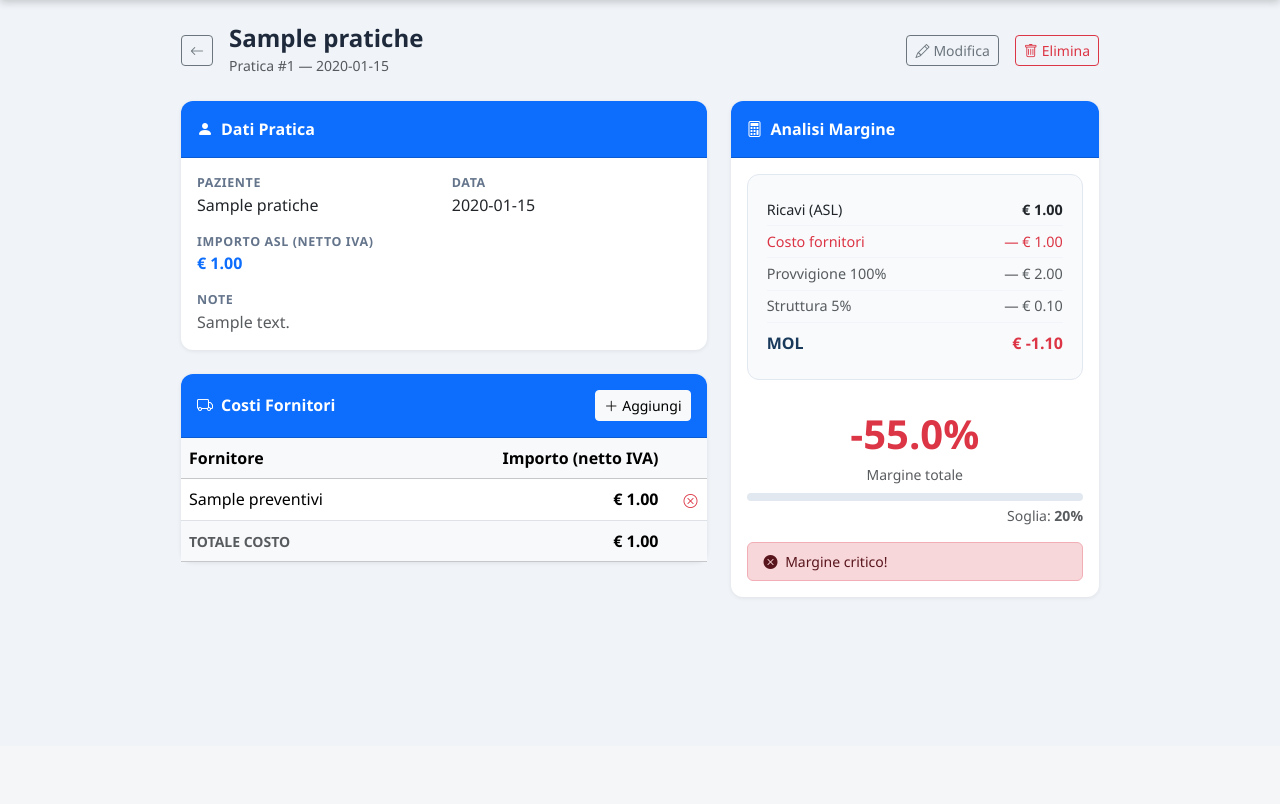
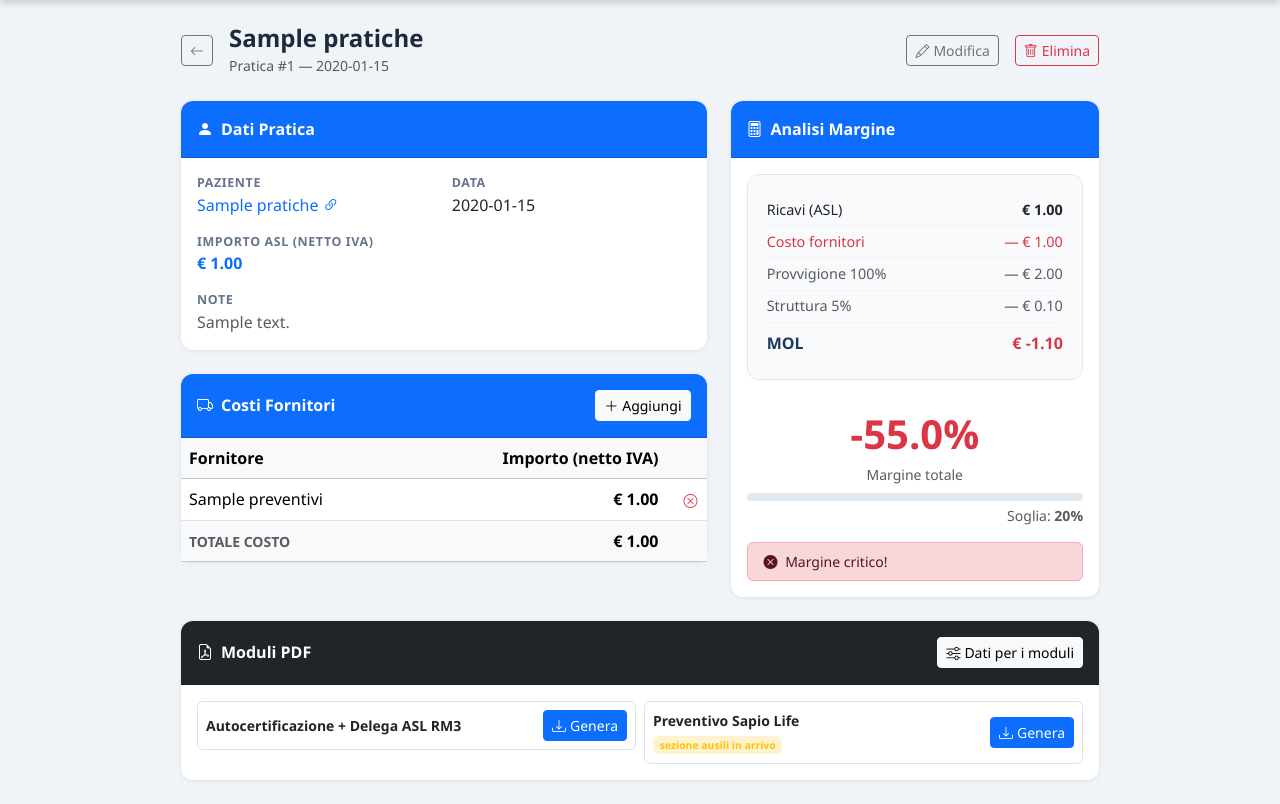
Before and after one commit to mattiamarsili-dot/gestionale-marginalita, a Flask app: page /pratica/1 in a window 1280 px wide. Shown: the part 54-858 px from the top of the page. Before the commit the page ends 652 px from the top, so only its background shows below. Run offline with Flask 3, Linux system fonts and the light colour scheme; tables that the repository leaves empty hold one stand-in row (values such as "Sample post"); some libraries are stand-ins or nearby versions.

Commit message:
feat: compilazione moduli PDF (Fase 2)
- pdf_filler.py: PDF_TEMPLATES, build_field_map, compila_pdf con pypdf
  (NeedAppearances per il rendering nei viewer), nome_file_consigliato
- modulo autocert-asl-rm3 completo (23/23 campi: autocertificazione + delega RM3)
  e preventivo-sapio (sezione anagrafica; righe ausili in Fase 3)
- colonne pratica per i moduli (numero_pratica, ausilio, asl_destinataria,
  medico_struttura, diagnosi, sign_terapeutico) su schema dual + migrazione
- route /pratica/<id>/modulo/<template_id> per generare e scaricare il PDF
- sezione "Moduli PDF" nel dettaglio pratica con quick-edit dati clinici;
  indicatore cliente collegato + avviso se la pratica non è in anagrafica

Testato: autocert generato via funzione e via HTTP, 23/23 campi compilati.

Co-Authored-By: Claude Opus 4.8 <noreply@anthropic.com>

```diff
--- a/app.py
+++ b/app.py
@@ -4,7 +4,7 @@ import os
 from datetime import datetime, date
 from flask import (
     Flask, render_template, request, redirect,
-    url_for, jsonify, session,
+    url_for, jsonify, session, Response,
 )
 from werkzeug.utils import secure_filename
 
@@ -21,6 +21,7 @@ from database import (
 )
 from pdf_extractor import estrai_totale_pdf
 from drive_sync import drive_configurato
+from pdf_filler import PDF_TEMPLATES, compila_pdf, nome_file_consigliato
 
 # ── Periodi predefiniti ────────────────────────────────────────────────────────
 
@@ -263,16 +264,27 @@ def dettaglio_pratica(pratica_id):
         cur.execute(f"SELECT * FROM preventivi WHERE pratica_id = {_PH}", (pratica_id,))
         preventivi = cur.fetchall()
 
+        cliente = None
+        if pratica["cliente_id"]:
+            cur.execute(f"SELECT * FROM clienti WHERE id = {_PH}", (pratica["cliente_id"],))
+            cliente = cur.fetchone()
+
     costo_totale = sum(p["importo"] for p in preventivi)
     margine = calcola_margine(
         pratica["importo_asl"], costo_totale, pratica["provvigione_pct"],
         pratica["importo_privato"] or 0
     )
+    # Moduli PDF: ordinati, con etichetta e stato
+    moduli = [
+        {"id": tid, **meta} for tid, meta in PDF_TEMPLATES.items()
+    ]
     return render_template(
         "dettaglio_pratica.html",
         pratica=pratica,
+        cliente=cliente,
         preventivi=preventivi,
         margine=margine,
+        moduli=moduli,
         soglia_ok=MARGINE_SOGLIA_OK,
         soglia_warn=MARGINE_SOGLIA_WARN,
     )
@@ -613,6 +625,68 @@ def api_config():
     })
 
 
+# ── Dati per i moduli (campi clinici della pratica) ───────────────────────────
+
+_PRATICA_MODULO_FIELDS = [
+    "numero_pratica", "ausilio", "asl_destinataria", "medico_struttura",
+    "diagnosi", "sign_terapeutico",
+]
+
+
+@app.route("/pratica/<int:pratica_id>/dati-moduli", methods=["POST"])
+def aggiorna_dati_moduli(pratica_id):
+    valori = [(request.form.get(c) or "").strip() for c in _PRATICA_MODULO_FIELDS]
+    set_clause = ", ".join(f"{c} = {_PH}" for c in _PRATICA_MODULO_FIELDS)
+    with get_db() as conn:
+        cur = conn.cursor()
+        cur.execute(
+            f"UPDATE pratiche SET {set_clause} WHERE id = {_PH}",
+            tuple(valori) + (pratica_id,),
+        )
+    return redirect(url_for("dettaglio_pratica", pratica_id=pratica_id) + "#moduli")
+
+
+# ── Generazione modulo PDF ────────────────────────────────────────────────────
+
+@app.route("/pratica/<int:pratica_id>/modulo/<template_id>")
+def genera_modulo(pratica_id, template_id):
+    if template_id not in PDF_TEMPLATES:
+        return "Modulo non disponibile", 404
+
+    with get_db() as conn:
+        cur = conn.cursor()
+        cur.execute(f"SELECT * FROM pratiche WHERE id = {_PH}", (pratica_id,))
+        pratica = cur.fetchone()
+        if not pratica:
+            return "Pratica non trovata", 404
+        cliente = None
+        if pratica["cliente_id"]:
+            cur.execute(f"SELECT * FROM clienti WHERE id = {_PH}", (pratica["cliente_id"],))
+            cliente = cur.fetchone()
+
+    pratica_d = dict(pratica)
+    cliente_d = dict(cliente) if cliente else None
+
+    if PDF_TEMPLATES[template_id].get("richiede_cliente") and not cliente_d:
+        # Senza cliente collegato non c'è anagrafica da inserire nel modulo
+        return redirect(url_for("dettaglio_pratica", pratica_id=pratica_id) + "#moduli")
+
+    try:
+        pdf_bytes = compila_pdf(template_id, pratica_d, cliente_d)
+    except Exception as e:
+        import sys, traceback
+        print("ERRORE GENERAZIONE PDF:", e, file=sys.stderr)
+        traceback.print_exc(file=sys.stderr)
+        return f"Errore nella generazione del modulo: {e}", 500
+
+    filename = nome_file_consigliato(template_id, pratica_d, cliente_d)
+    return Response(
+        pdf_bytes,
+        mimetype="application/pdf",
+        headers={"Content-Disposition": f'attachment; filename="{filename}"'},
+    )
+
+
 # ── Anagrafica clienti ────────────────────────────────────────────────────────
 
 # Campi del modello cliente scrivibili da form (esclusi id e creato_il).
--- a/database.py
+++ b/database.py
@@ -86,6 +86,12 @@ _SQLITE_SCHEMA = """
         note             TEXT,
         fatturata        INTEGER NOT NULL DEFAULT 0,
         data_fatturazione DATE,
+        numero_pratica   TEXT,
+        ausilio          TEXT,
+        asl_destinataria TEXT,
+        medico_struttura TEXT,
+        diagnosi         TEXT,
+        sign_terapeutico TEXT,
         creato_il        TIMESTAMP DEFAULT CURRENT_TIMESTAMP,
         FOREIGN KEY (cliente_id) REFERENCES clienti(id)
     );
@@ -141,6 +147,12 @@ _POSTGRES_SCHEMA = """
         note             TEXT,
         fatturata        BOOLEAN NOT NULL DEFAULT FALSE,
         data_fatturazione DATE,
+        numero_pratica   TEXT,
+        ausilio          TEXT,
+        asl_destinataria TEXT,
+        medico_struttura TEXT,
+        diagnosi         TEXT,
+        sign_terapeutico TEXT,
         creato_il        TIMESTAMPTZ DEFAULT NOW()
     );
 
@@ -195,6 +207,11 @@ def migrate_db():
             cur.execute(
                 "ALTER TABLE pratiche ADD COLUMN IF NOT EXISTS cliente_id INTEGER REFERENCES clienti(id)"
             )
+            for col in [
+                "numero_pratica TEXT", "ausilio TEXT", "asl_destinataria TEXT",
+                "medico_struttura TEXT", "diagnosi TEXT", "sign_terapeutico TEXT",
+            ]:
+                cur.execute(f"ALTER TABLE pratiche ADD COLUMN IF NOT EXISTS {col}")
         else:
             for ddl in [
                 "ALTER TABLE preventivi ADD COLUMN drive_file_id TEXT",
@@ -203,6 +220,12 @@ def migrate_db():
                 "ALTER TABLE pratiche ADD COLUMN data_fatturazione DATE",
                 "ALTER TABLE pratiche ADD COLUMN importo_privato REAL NOT NULL DEFAULT 0",
                 "ALTER TABLE pratiche ADD COLUMN cliente_id INTEGER REFERENCES clienti(id)",
+                "ALTER TABLE pratiche ADD COLUMN numero_pratica TEXT",
+                "ALTER TABLE pratiche ADD COLUMN ausilio TEXT",
+                "ALTER TABLE pratiche ADD COLUMN asl_destinataria TEXT",
+                "ALTER TABLE pratiche ADD COLUMN medico_struttura TEXT",
+                "ALTER TABLE pratiche ADD COLUMN diagnosi TEXT",
+                "ALTER TABLE pratiche ADD COLUMN sign_terapeutico TEXT",
             ]:
                 try:
                     cur.execute(ddl)
--- a/templates/dettaglio_pratica.html
+++ b/templates/dettaglio_pratica.html
@@ -35,7 +35,16 @@
             <div class="row g-3">
               <div class="col-6">
                 <div class="dettaglio-label">Paziente</div>
-                <div class="dettaglio-val">{{ pratica.nome_paziente }}</div>
+                <div class="dettaglio-val">
+                  {% if cliente %}
+                  <a href="{{ url_for('cliente_dettaglio', cliente_id=cliente.id) }}" class="text-decoration-none">
+                    {{ pratica.nome_paziente }} <i class="bi bi-link-45deg"></i>
+                  </a>
+                  {% else %}
+                  {{ pratica.nome_paziente }}
+                  <span class="badge bg-warning-subtle text-warning ms-1" style="font-size:.7em">non in anagrafica</span>
+                  {% endif %}
+                </div>
               </div>
               <div class="col-6">
                 <div class="dettaglio-label">Data</div>
@@ -202,6 +211,90 @@
       </div>
 
     </div>
+
+    <!-- Moduli PDF -->
+    <div class="card mt-4" id="moduli">
+      <div class="card-header bg-dark text-white py-3 d-flex align-items-center justify-content-between">
+        <span><i class="bi bi-file-earmark-pdf me-2"></i>Moduli PDF</span>
+        <button class="btn btn-sm btn-light" type="button" data-bs-toggle="collapse" data-bs-target="#formDatiModuli">
+          <i class="bi bi-sliders me-1"></i>Dati per i moduli
+        </button>
+      </div>
+
+      <!-- Quick-edit dei campi clinici usati nei moduli -->
+      <div class="collapse" id="formDatiModuli">
+        <div class="border-bottom px-3 py-3 bg-light">
+          <form method="post" action="{{ url_for('aggiorna_dati_moduli', pratica_id=pratica.id) }}" class="row g-2">
+            <div class="col-12 col-sm-4">
+              <label class="form-label form-label-sm mb-1">N° pratica</label>
+              <input type="text" name="numero_pratica" class="form-control form-control-sm" value="{{ pratica.numero_pratica or '' }}">
+            </div>
+            <div class="col-12 col-sm-4">
+              <label class="form-label form-label-sm mb-1">ASL destinataria</label>
+              <input type="text" name="asl_destinataria" class="form-control form-control-sm"
+                     value="{{ pratica.asl_destinataria or '' }}" placeholder="{{ cliente.asl if cliente else 'es. RM 2' }}">
+            </div>
+            <div class="col-12 col-sm-4">
+              <label class="form-label form-label-sm mb-1">Medico / struttura</label>
+              <input type="text" name="medico_struttura" class="form-control form-control-sm" value="{{ pratica.medico_struttura or '' }}">
+            </div>
+            <div class="col-12">
+              <label class="form-label form-label-sm mb-1">Ausilio (oggetto richiesta)</label>
+              <input type="text" name="ausilio" class="form-control form-control-sm" value="{{ pratica.ausilio or '' }}"
+                     placeholder="es. Carrozzina elettronica a sei ruote">
+            </div>
+            <div class="col-12 col-sm-6">
+              <label class="form-label form-label-sm mb-1">Diagnosi</label>
+              <input type="text" name="diagnosi" class="form-control form-control-sm" value="{{ pratica.diagnosi or '' }}">
+            </div>
+            <div class="col-12 col-sm-6">
+              <label class="form-label form-label-sm mb-1">Significato terapeutico</label>
+              <input type="text" name="sign_terapeutico" class="form-control form-control-sm" value="{{ pratica.sign_terapeutico or '' }}">
+            </div>
+            <div class="col-12 text-end">
+              <button type="submit" class="btn btn-sm btn-primary"><i class="bi bi-save me-1"></i>Salva dati moduli</button>
+            </div>
+          </form>
+        </div>
+      </div>
+
+      <div class="card-body">
+        {% if not cliente %}
+        <div class="alert alert-warning py-2 small mb-3">
+          <i class="bi bi-exclamation-triangle-fill me-1"></i>
+          Questa pratica non è collegata a un cliente in anagrafica: i moduli non possono essere
+          precompilati con i dati del paziente.
+          <a href="{{ url_for('modifica_pratica', pratica_id=pratica.id) }}">Collega un cliente</a>.
+        </div>
+        {% endif %}
+
+        <div class="row g-2">
+          {% for m in moduli %}
+          <div class="col-12 col-sm-6">
+            <div class="d-flex align-items-center justify-content-between border rounded p-2">
+              <div class="me-2">
+                <div class="fw-semibold small">{{ m.label }}</div>
+                {% if m.stato == 'parziale' %}
+                <span class="badge bg-warning-subtle text-warning" style="font-size:.65em">sezione ausili in arrivo</span>
+                {% endif %}
+              </div>
+              {% if m.richiede_cliente and not cliente %}
+              <button class="btn btn-sm btn-outline-secondary" disabled title="Serve un cliente collegato">
+                <i class="bi bi-download"></i>
+              </button>
+              {% else %}
+              <a href="{{ url_for('genera_modulo', pratica_id=pratica.id, template_id=m.id) }}"
+                 class="btn btn-sm btn-primary text-nowrap">
+                <i class="bi bi-download me-1"></i>Genera
+              </a>
+              {% endif %}
+            </div>
+          </div>
+          {% endfor %}
+        </div>
+      </div>
+    </div>
+
   </div>
 </div>
 
```
Also changed, not shown: pdf_filler.py (added, +177 -0 lines).
